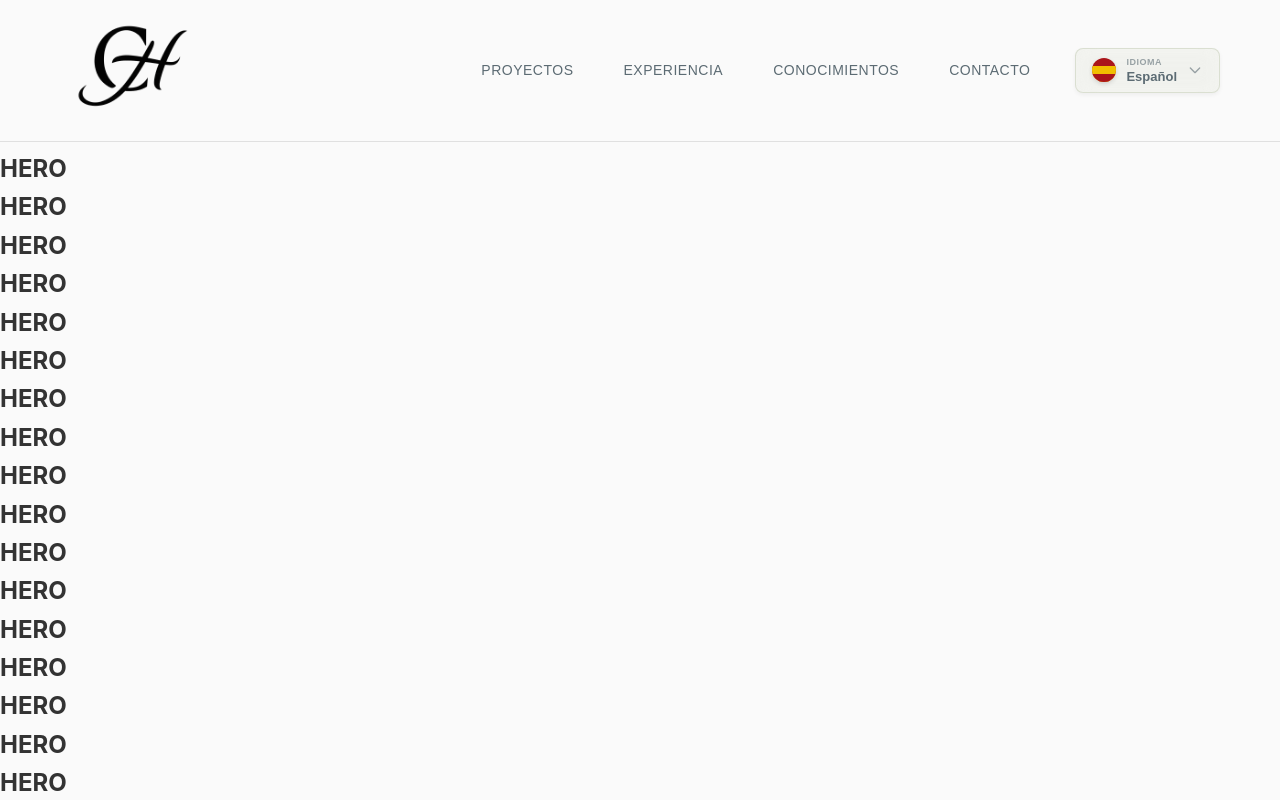
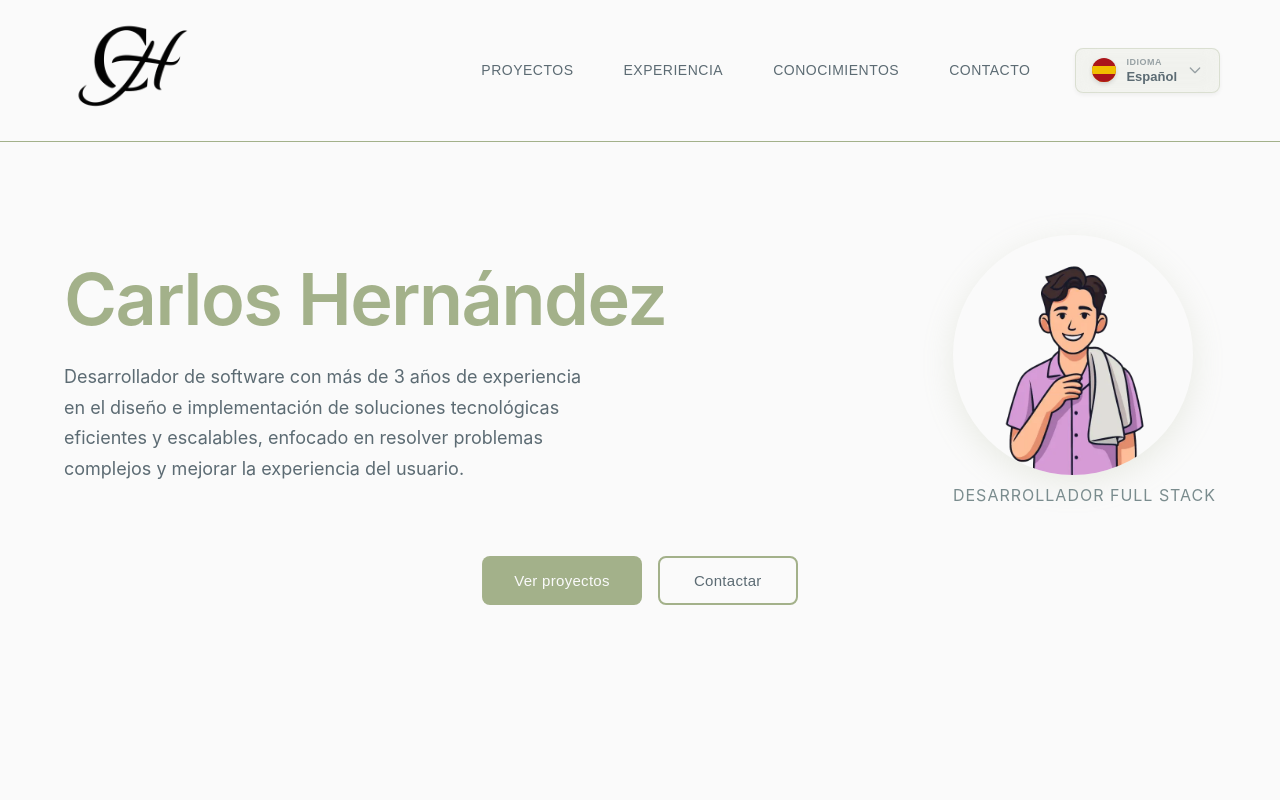
Before and after one commit to charlieyhs/Portafolio, a React (Vite) app: page / in a window 1280 px wide. Shown: the top 800 px of the page. Built offline with nearby package versions, Linux system fonts and the light colour scheme.

Commit message:
feat: Hero section

```diff
--- a/index.html
+++ b/index.html
@@ -4,6 +4,7 @@
     <meta charset="UTF-8" />
     <link rel="icon" type="image/svg+xml" href="/src/assets/favicon.svg" />
     <meta name="viewport" content="width=device-width, initial-scale=1.0" />
+    <meta name="description" content="Portfolio of Carlos Hernández, software developer specialized in efficient and scalable solutions." />
     <title>Portafolio</title>
   </head>
   <body>
--- a/src/assets/images.js
+++ b/src/assets/images.js
@@ -1,3 +1,4 @@
 export { default as logo } from "./logo.webp";
 export { default as spain } from "./images/spain-flag.svg";
 export { default as usa } from "./images/usa-flag.svg";
+export { default as avatar } from "./images/avatar.webp";
--- a/src/components/Hero/HeroSection.jsx
+++ b/src/components/Hero/HeroSection.jsx
@@ -1,48 +1,60 @@
+import { useTranslation } from "react-i18next";
+import { avatar } from "../../assets/images";
+import '../../css/hero.css'
 
 const HeroSection = () => {
+    const { t } = useTranslation();
+
+    const handleScroll = (id) => {
+        const element = document.getElementById(id);
+        if (element) {
+            element.scrollIntoView({ behavior: 'smooth', block: 'start' });
+        }
+    };
+
     return (
-        <div>
-            <h1>HERO</h1>
-            <h1>HERO</h1>
-            <h1>HERO</h1>
-            <h1>HERO</h1>
-            <h1>HERO</h1>
-            <h1>HERO</h1>
-            <h1>HERO</h1>
-            <h1>HERO</h1>
-            <h1>HERO</h1>
-            <h1>HERO</h1>
-            <h1>HERO</h1>
-            <h1>HERO</h1>
-            <h1>HERO</h1>
-            <h1>HERO</h1>
-            <h1>HERO</h1>
-            <h1>HERO</h1>
-            <h1>HERO</h1>
-            <h1>HERO</h1>
-            <h1>HERO</h1>
-            <h1>HERO</h1>
-            <h1>HERO</h1>
-            <h1>HERO</h1>
-            <h1>HERO</h1>
-            <h1>HERO</h1>
-            <h1>HERO</h1>
-            <h1>HERO</h1>
-            <h1>HERO</h1>
-            <h1>HERO</h1>
-            <h1>HERO</h1>
-            <h1>HERO</h1>
-            <h1>HERO</h1>
-            <h1>HERO</h1>
-            <h1>HERO</h1>
-            <h1>HERO</h1>
-            <h1>HERO</h1>
-            <h1>HERO</h1>
-            <h1>HERO</h1>
-            <h1>HERO</h1>
-            <h1>HERO</h1>
+        <section id="hero" className="hero-section" aria-labelledby="hero-title">
+            <div className="hero-content">
+                <div className="hero-text-container">
+                    <h1 id="hero-title" className="hero-title">
+                        <strong className="hero-title-highlight">{t('hero.name')}</strong>
+                    </h1>
+                    <p className="hero-subtitle">
+                        {t('hero.self-description')}
+                    </p>
+                </div>
 
-        </div>
+                <div className="hero-avatar-container">
+                    <img
+                        src={avatar}
+                        alt={t('hero.description-avatar')}
+                        className="hero-avatar"
+                        loading="eager"
+                        width="220"
+                        height="220"
+                    />
+                    <p className="hero-role">{t('hero.role')}</p>
+                </div>
+            </div>
+
+            <div className="hero-cta">
+                <button
+                    className="cta-btn cta-primary"
+                    onClick={() => handleScroll('projects')}
+                    aria-label={t('hero.aria-label-projects')}
+                >
+                    {t('hero.view-projects')}
+                </button>
+
+                <button
+                    className="cta-btn cta-secondary"
+                    onClick={() => handleScroll('contact')}
+                    aria-label={t('hero.aria-label-contact')}
+                >
+                    {t('hero.contact')}
+                </button>
+            </div>
+        </section>
     );
 }
 
--- a/src/components/Portfolio.jsx
+++ b/src/components/Portfolio.jsx
@@ -12,7 +12,7 @@ const Portfolio = () => {
         <>
             <Navbar />
             <main>
-                <section id="hero" style={{paddingTop: '150px'}}><HeroSection/></section>
+                <HeroSection/>
                 <section id="projects"><ProjectsSection/> </section>
                 <section id="experience"><ExperienceSection/></section>
                 <section id="skills"><SkillsSection/></section>
--- /dev/null
+++ b/src/css/hero.css
@@ -0,0 +1,251 @@
+/* Hero Section */
+.hero-section {
+    min-height: 100vh;
+    display: flex;
+    flex-direction: column;
+    align-items: center;
+    justify-content: center;
+    max-width: 1200px;
+    margin: 0 auto;
+    padding: 100px 24px 60px;
+    gap: 48px;
+}
+
+/* Content Layout */
+.hero-content {
+    display: flex;
+    align-items: center;
+    justify-content: space-between;
+    gap: 60px;
+    width: 100%;
+}
+
+.hero-text-container {
+    flex: 1;
+    display: flex;
+    flex-direction: column;
+    gap: 24px;
+}
+
+.hero-avatar-container {
+    flex-shrink: 0;
+    animation: fadeInScale 1s ease 0.3s backwards;
+}
+
+/* Typography */
+.hero-title {
+    font-size: clamp(40px, 6vw, 72px);
+    font-weight: 300;
+    line-height: 1.1;
+    color: #2C3333;
+    animation: fadeInUp 0.8s ease 0.1s backwards;
+    letter-spacing: -1.5px;
+    margin: 0;
+}
+
+.hero-title-highlight {
+    font-weight: 600;
+    color: #A3B18A;
+    display: inline-block;
+}
+
+.hero-subtitle {
+    font-size: clamp(16px, 2vw, 18px);
+    color: #5C6B73;
+    max-width: 540px;
+    line-height: 1.7;
+    font-weight: 400;
+    animation: fadeInUp 0.8s ease 0.2s backwards;
+    margin: 0;
+}
+
+/* Avatar */
+.hero-avatar {
+    width: 240px;
+    height: 240px;
+    object-fit: contain;
+    border-radius: 50%;
+    box-shadow: 0 8px 32px rgba(163, 177, 138, 0.2);
+    transition: transform 0.3s ease, box-shadow 0.3s ease;
+}
+
+.hero-avatar:hover {
+    transform: scale(1.05) rotate(2deg);
+    box-shadow: 0 12px 48px rgba(163, 177, 138, 0.3);
+}
+
+.hero-role {
+    font-size: 1rem;
+    color: #7A8C8E;
+    letter-spacing: 1px;
+    text-transform: uppercase;
+    animation: fadeInUp 0.8s ease 0.15s backwards;
+}
+
+
+/* CTA Buttons */
+.hero-cta {
+    display: flex;
+    gap: 16px;
+    animation: fadeInUp 0.8s ease 0.4s backwards;
+    flex-wrap: wrap;
+}
+
+.cta-btn {
+    padding: 14px 32px;
+    border: none;
+    font-size: 15px;
+    font-weight: 500;
+    letter-spacing: 0.3px;
+    cursor: pointer;
+    transition: all 0.3s cubic-bezier(0.4, 0, 0.2, 1);
+    text-decoration: none;
+    display: inline-flex;
+    align-items: center;
+    justify-content: center;
+    border-radius: 8px;
+    min-width: 140px;
+    position: relative;
+    overflow: hidden;
+}
+
+.cta-btn::before {
+    content: '';
+    position: absolute;
+    top: 0;
+    left: 0;
+    width: 100%;
+    height: 100%;
+    background: rgba(255, 255, 255, 0.1);
+    transform: translateX(-100%);
+    transition: transform 0.3s ease;
+}
+
+.cta-btn:hover::before {
+    transform: translateX(0);
+}
+
+.cta-primary {
+    background: #A3B18A;
+    color: #FAFAFA;
+}
+
+.cta-primary:hover {
+    background: #8a9877;
+    transform: translateY(-2px);
+    box-shadow: 0 12px 32px rgba(163, 177, 138, 0.4);
+}
+
+.cta-primary:active {
+    transform: translateY(0);
+}
+
+.cta-secondary {
+    background: transparent;
+    border: 2px solid #A3B18A;
+    color: #5C6B73;
+}
+
+.cta-secondary:hover {
+    background: #5C6B73;
+    color: #FAFAFA;
+    border-color: #5C6B73;
+    transform: translateY(-2px);
+    box-shadow: 0 8px 24px rgba(92, 107, 115, 0.2);
+}
+
+.cta-secondary:active {
+    transform: translateY(0);
+}
+
+/* Animations */
+@keyframes fadeInUp {
+    from {
+        opacity: 0;
+        transform: translateY(24px);
+    }
+    to {
+        opacity: 1;
+        transform: translateY(0);
+    }
+}
+
+@keyframes fadeInScale {
+    from {
+        opacity: 0;
+        transform: scale(0.9);
+    }
+    to {
+        opacity: 1;
+        transform: scale(1);
+    }
+}
+
+/* Responsive Design */
+@media (max-width: 768px) {
+    .hero-section {
+        padding: 120px 20px 40px;
+        gap: 32px;
+        min-height: auto;
+    }
+
+    .hero-content {
+        flex-direction: column-reverse;
+        gap: 32px;
+        text-align: center;
+    }
+
+    .hero-text-container {
+        align-items: center;
+    }
+
+    .hero-title {
+        text-align: center;
+    }
+
+    .hero-subtitle {
+        text-align: center;
+        max-width: 100%;
+    }
+
+    .hero-avatar {
+        width: 120px;
+        height: 120px;
+    }
+
+    .hero-cta {
+        justify-content: center;
+        width: 100%;
+    }
+
+    .cta-btn {
+        flex: 1;
+        min-width: 120px;
+    }
+}
+
+@media (max-width: 480px) {
+    .hero-cta {
+        flex-direction: column;
+        gap: 12px;
+    }
+
+    .cta-btn {
+        width: 100%;
+    }
+}
+
+/* Reduce motion for accessibility */
+@media (prefers-reduced-motion: reduce) {
+    .hero-title,
+    .hero-subtitle,
+    .hero-avatar-container,
+    .hero-cta {
+        animation: none;
+    }
+
+    .cta-btn,
+    .hero-avatar {
+        transition: none;
+    }
+}
--- a/src/css/nav-bar.css
+++ b/src/css/nav-bar.css
@@ -11,7 +11,7 @@ header {
   left: 0;
   background: rgba(250, 250, 250, 0.95);
   backdrop-filter: blur(10px);
-  border-bottom: 1px solid #e0e0e0;
+  border-bottom: 1px solid #a3b18a;
   z-index: 100;
 }
 
--- a/src/locales/english.json
+++ b/src/locales/english.json
@@ -12,5 +12,16 @@
     "language": "LANGUAGE",
     "spanish": "Spanish",
     "english": "English"
+  },
+  "hero": {
+    "description-avatar": "Avatar image of Carlos Hernández",
+    "name": "Carlos Hernández",
+    "self-description": "Software developer with over 3 years of experience in designing and implementing efficient and scalable technological solutions, focused on solving complex problems and enhancing user experience.",
+    "view-projects": "View projects",
+    "aria-label-projects": "View my featured projects",
+    "contact": "Contact",
+    "aria-label-contact": "Go to the contact section",
+    "role": "Full Stack Developer"
   }
+
 }
--- a/src/locales/spanish.json
+++ b/src/locales/spanish.json
@@ -1,5 +1,5 @@
 {
-    "navbar":{
+    "navbar": {
         "logo-description": "Logo de marca personal",
         "close-menu": "Cerrar menú",
         "open-menu": "Abrir menú",
@@ -12,5 +12,15 @@
         "language": "IDIOMA",
         "spanish": "Español",
         "english": "Ingles"
+    },
+    "hero": {
+        "description-avatar" : "Imagen de avatar de Carlos Hernández",
+        "name" : "Carlos Hernández",
+        "self-description" : "Desarrollador de software con más de 3 años de experiencia en el diseño e implementación de soluciones tecnológicas eficientes y escalables, enfocado en resolver problemas complejos y mejorar la experiencia del usuario.",
+        "view-projects" : "Ver proyectos",
+        "aria-label-projects": "Ver mis proyectos destacados",
+        "contact" : "Contactar",
+        "aria-label-contact": "Ir a la sección de contacto",
+        "role": "Desarrollador Full Stack"
     }
 }
```
Also changed, not shown: src/assets/images/avatar.webp (added).
